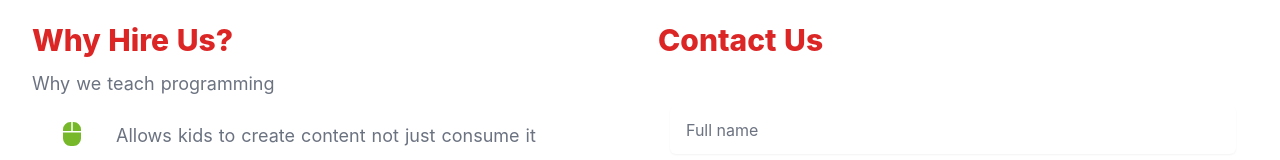
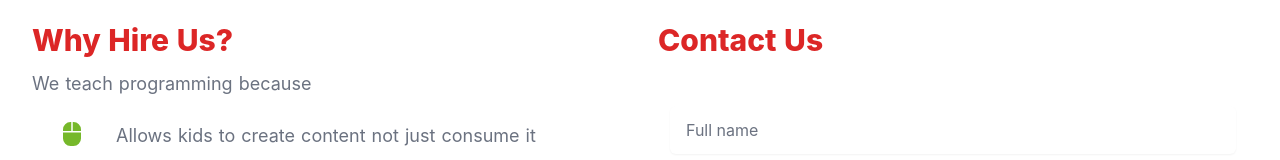
Before and after one commit to RaspiKidd/raspikiddOld, a Nuxt app: page /HireMe in a window 1280 px wide. Shown: the part 170-330 px from the top of the page. Built offline with nearby package versions, Linux system fonts and the light colour scheme.

Commit message:
Updated Hire Us

```diff
--- a/pages/HireMe.vue
+++ b/pages/HireMe.vue
@@ -212,7 +212,7 @@
 
             <div class="mt-3">
               <p class="text-lg text-gray-500">
-                Why we teach programming
+                We teach programming because
               </p>
 
               <div class="-m-3 p-3 ml-4 mt-3 flex items-start rounded-lg">
```
